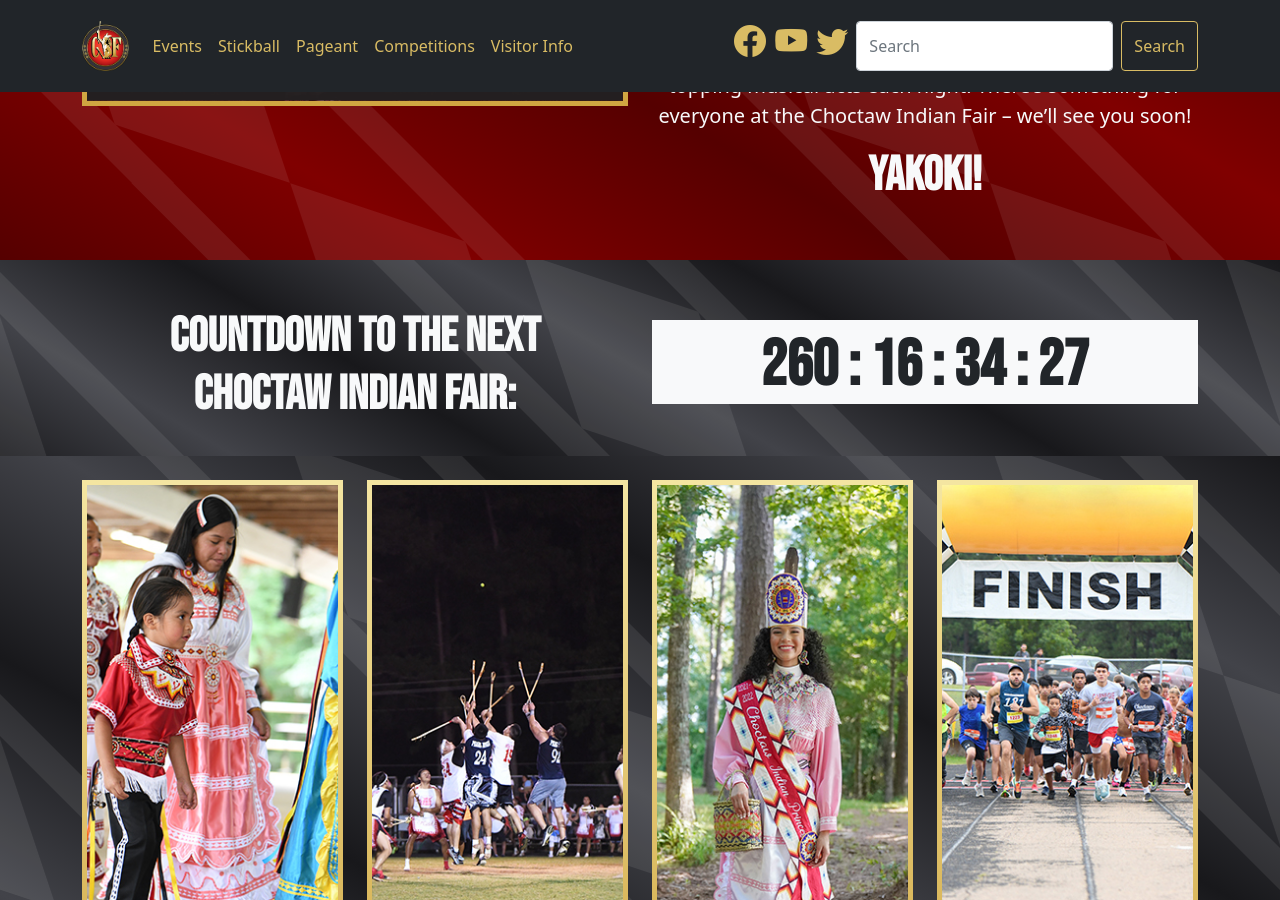
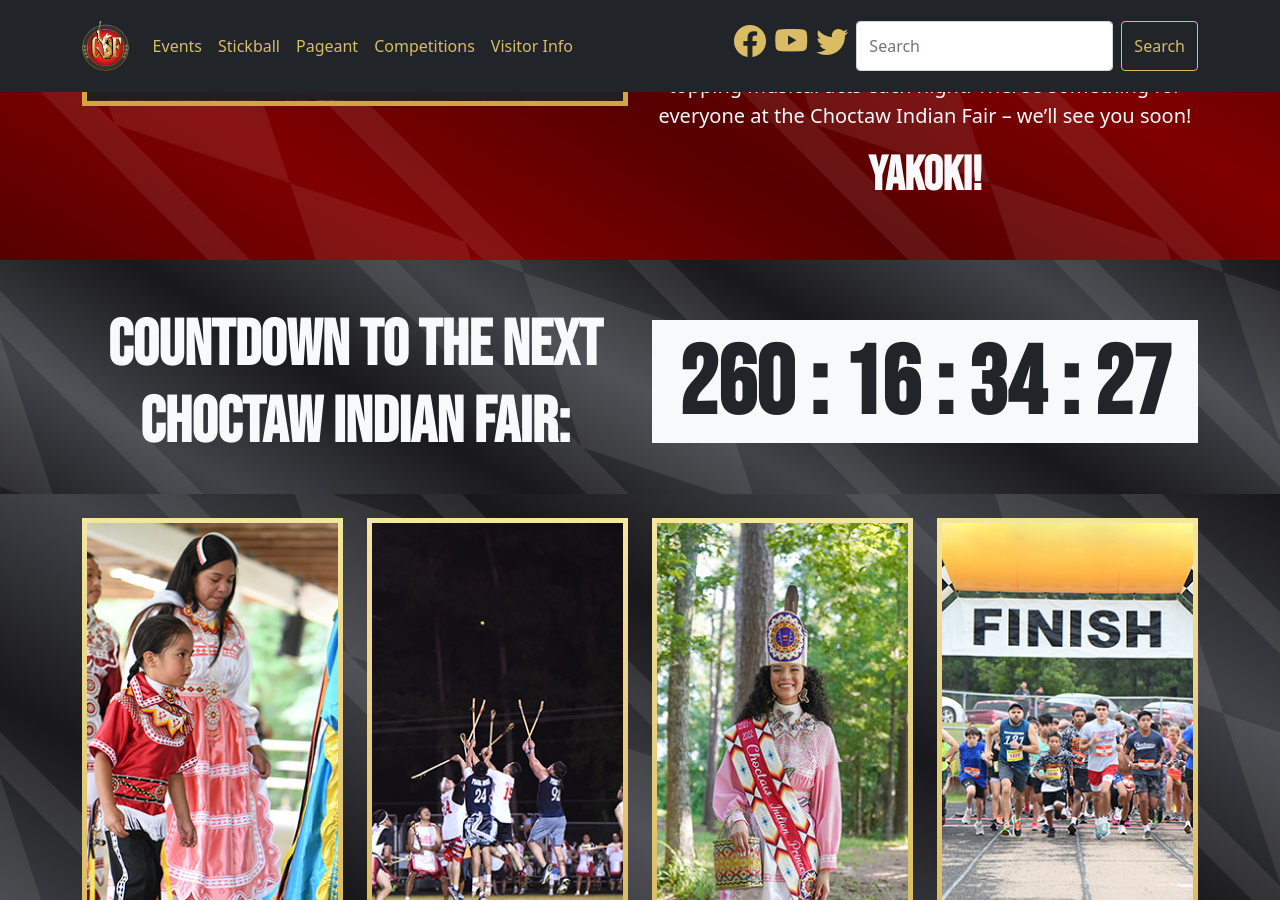
Before and after one commit to smattera/smattera.github.io, a Jekyll site: the page built from index.md, in a window 1280 px wide and 900 px high, scrolled down 1449 px. Built offline with Jekyll 4.4.1, drawn with Linux system fonts in a browser that asks for light colours; nearby versions of some CDN libraries.

Commit message:
Update home.html

```diff
--- a/_includes/home.html
+++ b/_includes/home.html
@@ -49,10 +49,10 @@
   <div class="container">
     <div class="row align-items-center">
       <div class="col-md">
-        <p class="h3">Countdown to the next <span class="fw-bold text-nowrap">Choctaw Indian Fair</span>:</p>
+        <p class="h2">Countdown to the next <span class="text-nowrap">Choctaw Indian Fair</span>:</p>
       </div>
       <div class="col-md">
-        <p id="timer" class="h2 bg-light text-dark pt-2 mb-3"></p>
+        <p id="timer" class="h1 bg-light text-dark pt-2 mb-3"></p>
       </div>
     </div><!-- end row -->
   </div><!-- end container -->
```
